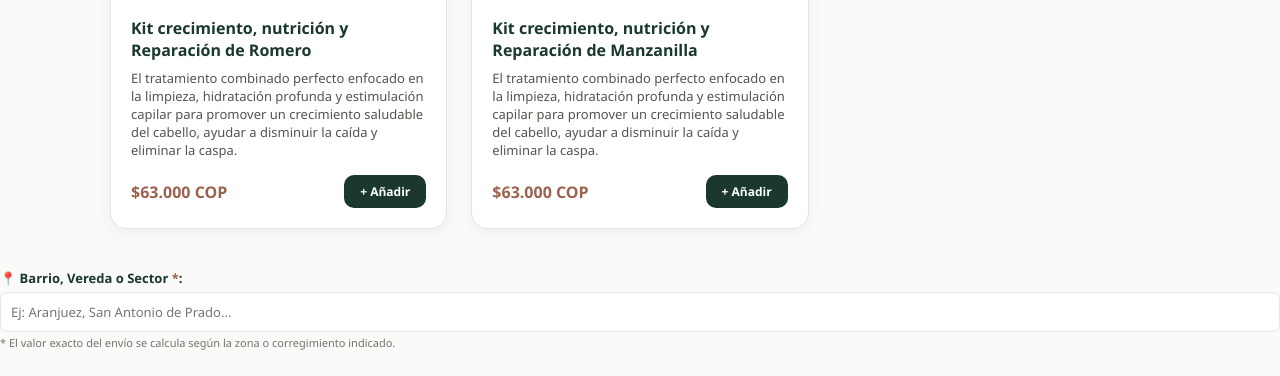
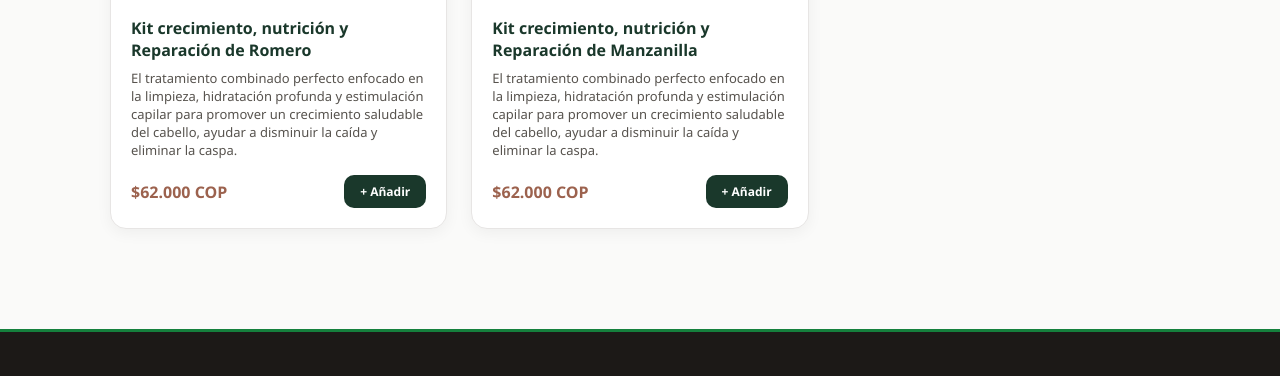
Before and after one commit to aromantrikaoficial/catalogo, a plain HTML site: page catalogo.html in a window 1280 px wide. Shown: the part 1999-2375 px from the top of the page. Drawn offline with Linux system fonts and the light colour scheme.

Commit message:
Add files via upload

```diff
--- a/catalogo.html
+++ b/catalogo.html
@@ -405,11 +405,6 @@
     <div id="product-grid" class="product-grid"></div>
   </div>
 
-        <div style="margin-bottom: 12px;">
-          <label style="font-size: 13px; font-weight: bold; color: #1a382b; display: block; margin-bottom: 5px;">📍 Barrio, Vereda o Sector <span style="color: #9C624E;">*</span>:</label>
-          <input type="text" id="shippingNeighborhood" required placeholder="Ej: Aranjuez, San Antonio de Prado..." style="width: 100%; padding: 10px; border-radius: 8px; border: 1px solid #e7e5e4; font-size: 13px; color: #57534e; background: white; box-sizing: border-box;">
-          <small style="font-size: 11px; color: #78716c; display: block; margin-top: 4px; line-height: 1.3;">* El valor exacto del envío se calcula según la zona o corregimiento indicado.</small>
-        </div>
 
   <!-- Carrito Lateral -->
       <div id="cart-modal" class="cart-modal">
@@ -573,7 +568,7 @@
         id: 10,
         title: "Kit crecimiento, nutrición y Reparación de Romero",
         category: "kits",
-        price: 63000,
+        price: 62000,
         presentacion: "Kit (Shampoo 500ml + Biorepolarizador 500ml)",
         extractos: "Sistema botánico integral capilar",
         image: "combo 5 romero-.jpg",
@@ -585,7 +580,7 @@
         id: 11,
         title: "Kit crecimiento, nutrición y Reparación de Manzanilla",
         category: "kits",
-        price: 63000,
+        price: 62000,
         presentacion: "Kit (Shampoo 500ml + Biorepolarizador 500ml)",
         extractos: "Sistema botánico integral capilar",
         image: "combo 5 manzanilla-.jpg",
```
